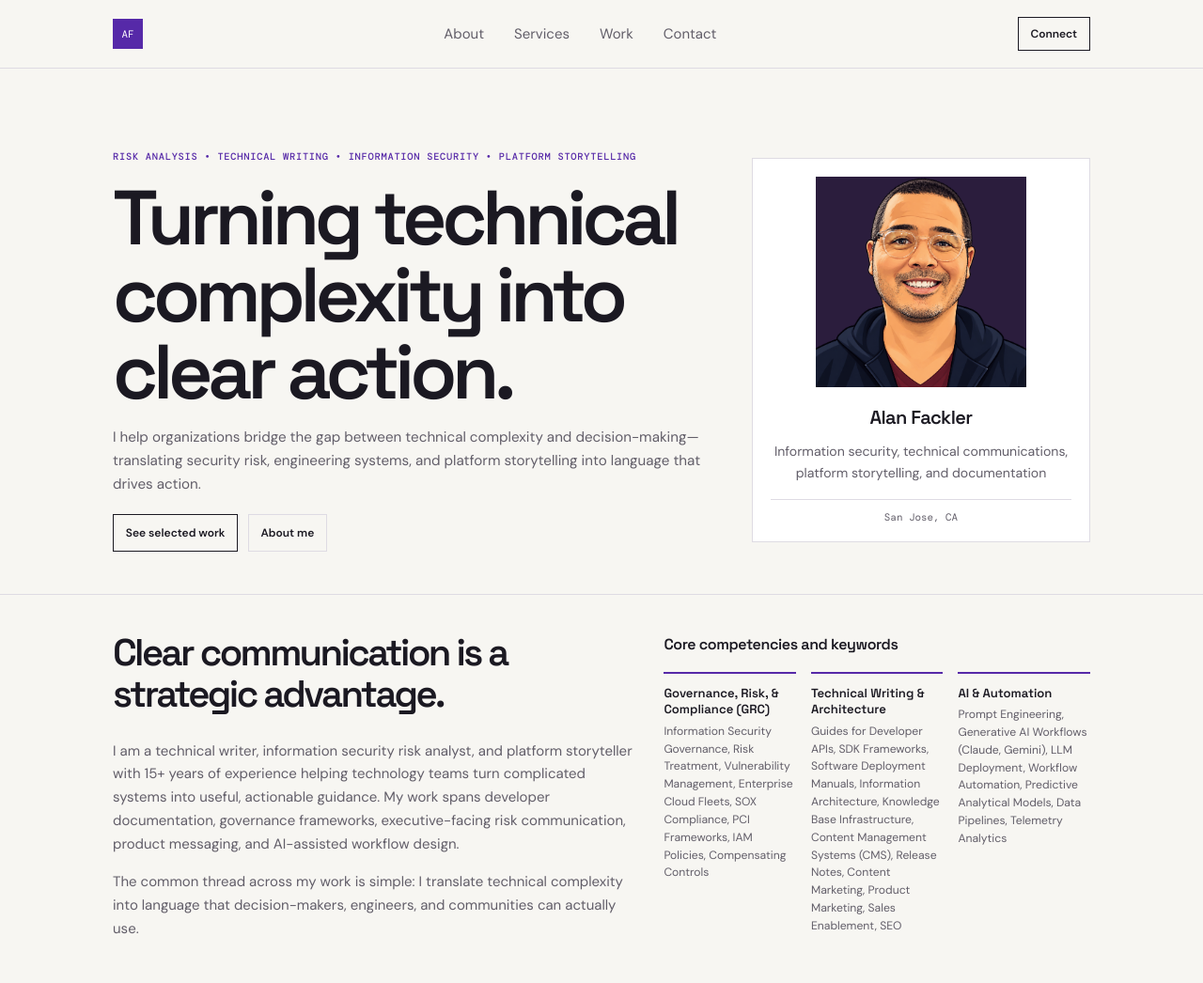
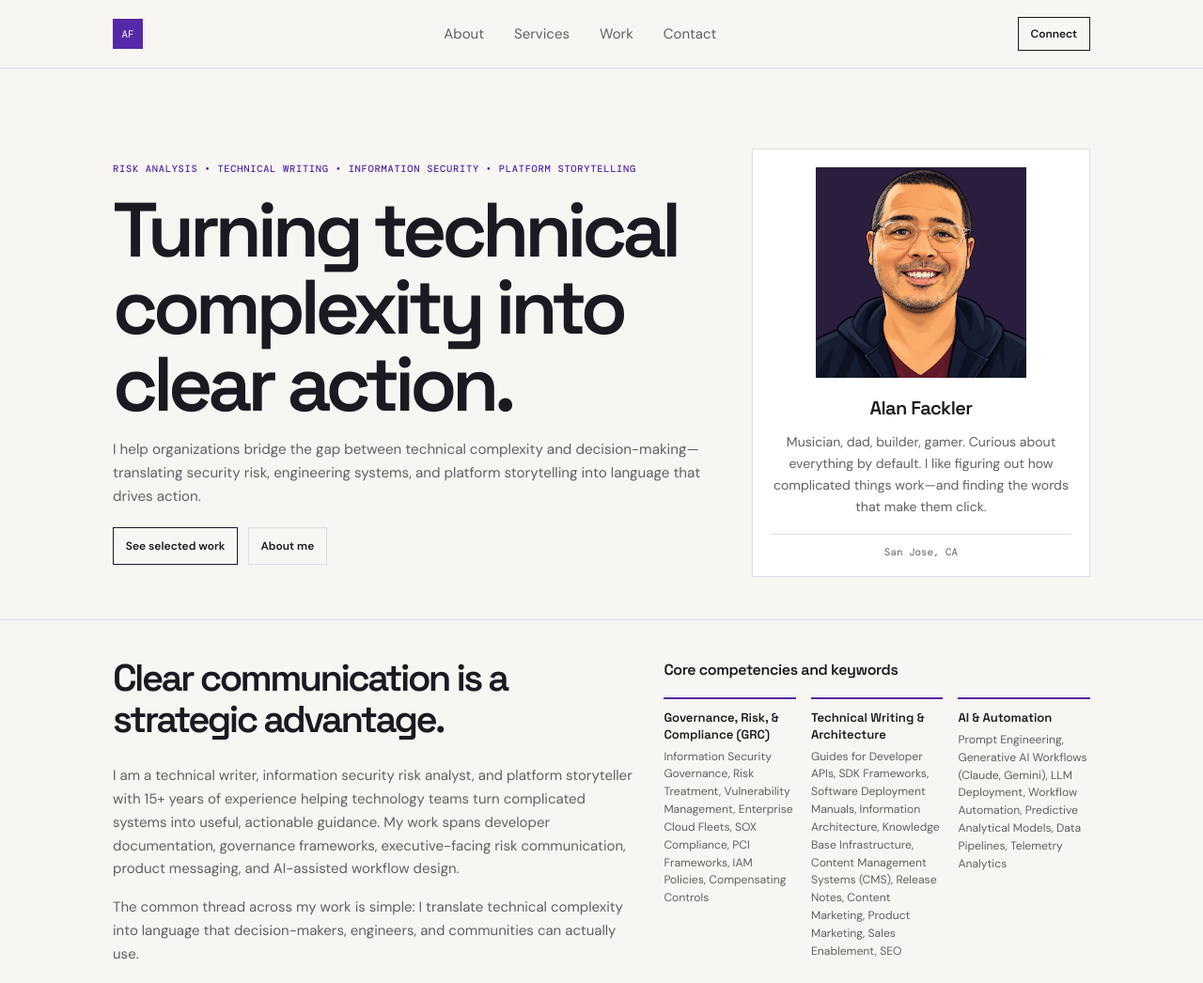
Before and after one commit to writenotleft14-art/portfolio, a plain HTML site: page index.html in a window 1280 px wide. Shown: the top 1046 px of the page at 94% size. Drawn offline with nearby package versions, Linux system fonts and the light colour scheme.

Commit message:
Personalize portfolio profile card
Co-authored-by: Copilot <223556219+Copilot@users.noreply.github.com>

```diff
--- a/index.html
+++ b/index.html
@@ -54,7 +54,7 @@
               />
             </div>
             <h2>Alan Fackler</h2>
-            <p>Information security, technical communications, platform storytelling, and documentation</p>
+            <p>Musician, dad, builder, gamer. Curious about everything by default. I like figuring out how complicated things work—and finding the words that make them click.</p>
             <div class="profile-details">
               <span>San Jose, CA</span>
             </div>
```
